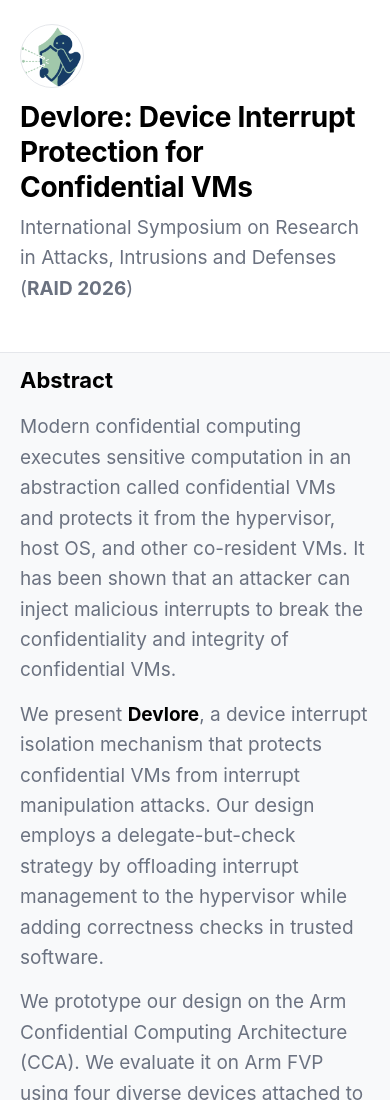
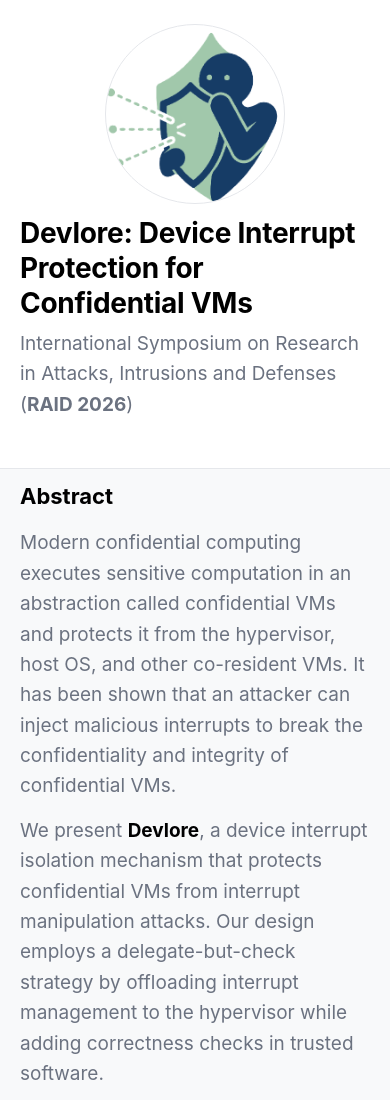
Before and after one commit to sectrs-devlore/sectrs-devlore.github.io, a website: page index.html in a window 390 px wide. Shown: the top 1100 px of the page. Drawn offline with Linux system fonts and the light colour scheme.

Commit message:
improve logo on mobile

```diff
--- a/index.html
+++ b/index.html
@@ -229,7 +229,7 @@
     .hero { padding-top: 24px; padding-bottom: 24px; }
     .hero h1 { font-size: 28px; }
     .hero-row { flex-direction: column-reverse; align-items: flex-start; gap: 12px; }
-    .logo { width: 64px; height: 64px; }
+    .logo { width: 180px; height: 180px; align-self: center; }
     section.band { padding: 22px 0; }
     .band h2 { font-size: 22px; }
   }
```
